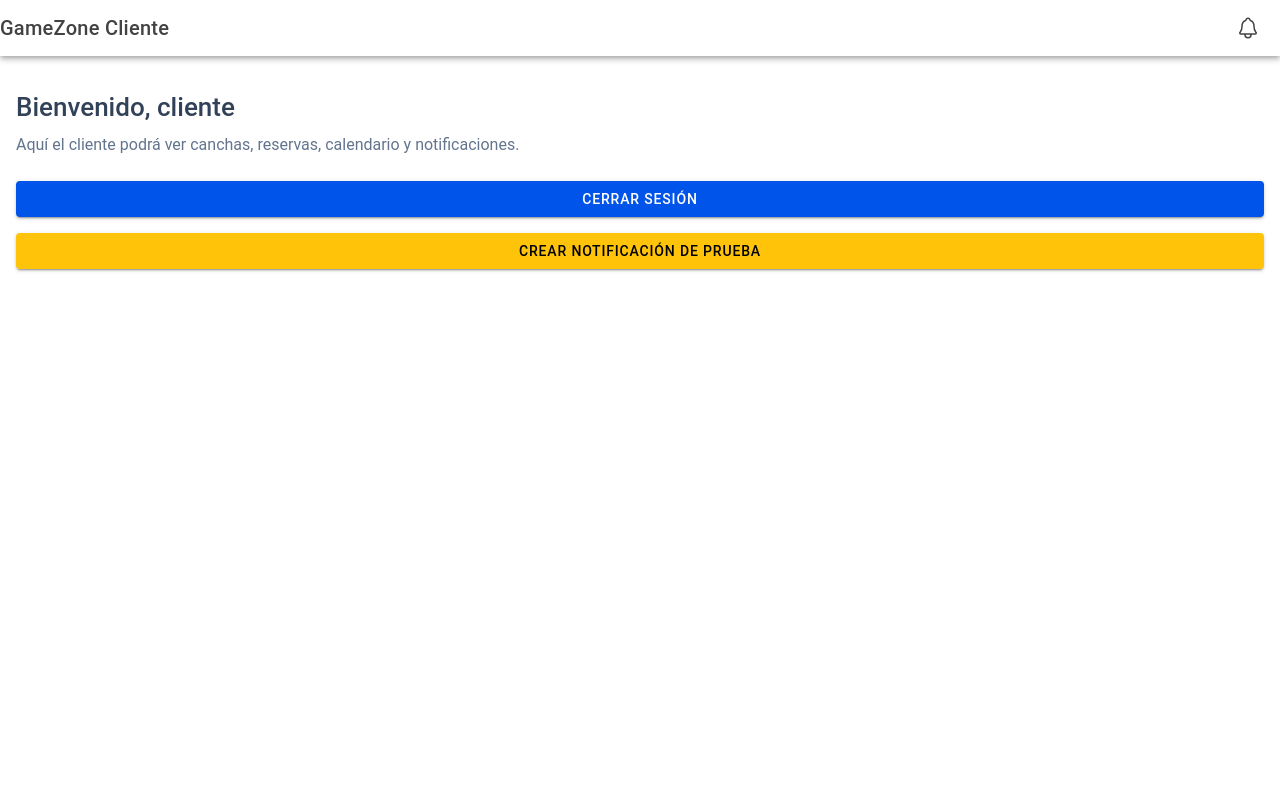
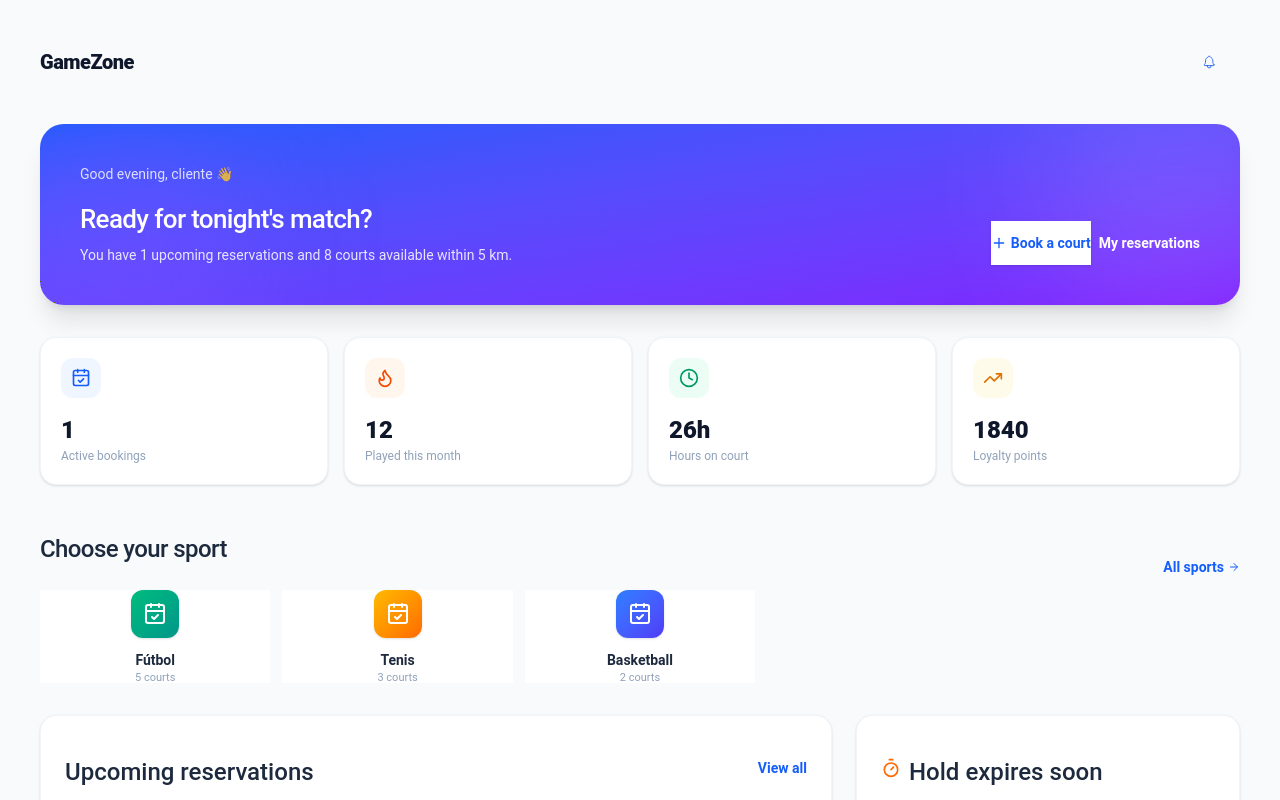
Before and after one commit to hellencc-dev/Gamezone-Reservas-Canchas, a React (Vite) app: page /client in a window 1280 px wide. Built offline with nearby package versions, Linux system fonts and the light colour scheme; no server answers; the database is empty; sample sign-in values are in the browser's storage.

Commit message:
feat: crear home del cliente
También añadé una cosa de estilos que viene de react que se llama Lucide

```diff
--- a/package.json
+++ b/package.json
@@ -24,6 +24,7 @@
     "@types/react-router-dom": "^5.3.3",
     "firebase": "^12.13.0",
     "ionicons": "^7.4.0",
+    "lucide-react": "^1.17.0",
     "react": "19.0.0",
     "react-dom": "19.0.0",
     "react-router": "^5.3.4",
--- a/src/pages/client/ClientHome.tsx
+++ b/src/pages/client/ClientHome.tsx
@@ -1,48 +1,210 @@
+import { IonContent, IonPage } from "@ionic/react";
+import { useHistory } from "react-router-dom";
+import { useAuth } from "../../hooks/useAuth";
+import { useNotifications } from "../../hooks/useNotifications";
+import NotificationBell from "../../components/shared/NotificationBell";
+
 import {
-  IonButton,
-  IonContent,
-  IonHeader,
-  IonPage,
-  IonTitle,
-  IonToolbar,
-  IonButtons,
-} from "@ionic/react";
-import { useAuth } from "../../hooks/useAuth";
-import NotificationBell from "../../components/shared/NotificationBell";
-import { useNotifications } from "../../hooks/useNotifications";
+  ArrowRight,
+  CalendarCheck,
+  Clock,
+  Flame,
+  MapPin,
+  Plus,
+  Timer,
+  TrendingUp,
+} from "lucide-react";
 
 export default function ClientHome() {
+  // 1. Conservamos la autenticación y lógica exacta de tu compañera
   const { user, logout } = useAuth();
   const { createNotification } = useNotifications();
+  const history = useHistory();
+
+  // Datos y lógica exacta del Dashboard de Lovable
+  const upcoming = [
+    {
+      id: "1",
+      courtId: "c1",
+      name: "Sintética Fútbol 5",
+      location: "Sede Principal",
+      date: "28 de Mayo",
+      start: "07:00 PM",
+      end: "08:00 PM",
+      status: "confirmed",
+      image: "https://images.unsplash.com/photo-1517649763962-0c623066013b?auto=format&fit=crop&w=150&q=80"
+    }
+  ];
+
+  const stats = [
+    { label: "Active bookings", value: upcoming.length, icon: CalendarCheck, tint: "bg-blue-50 text-blue-600" },
+    { label: "Played this month", value: 12, icon: Flame, tint: "bg-orange-50 text-orange-600" },
+    { label: "Hours on court", value: "26h", icon: Clock, tint: "bg-emerald-50 text-emerald-600" },
+    { label: "Loyalty points", value: 1840, icon: TrendingUp, tint: "bg-amber-50 text-amber-600" },
+  ];
+
+  const sports = [
+    { id: "futbol", name: "Fútbol", courts: 5, gradient: "from-emerald-500 to-teal-600" },
+    { id: "tenis", name: "Tenis", courts: 3, gradient: "from-amber-400 to-orange-500" },
+    { id: "baloncesto", name: "Basketball", courts: 2, gradient: "from-blue-500 to-indigo-600" },
+  ];
 
   return (
     <IonPage>
-      <IonHeader>
-        <IonToolbar>
-          <IonTitle>GameZone Cliente</IonTitle>
+      {/* Usamos scrollEvents para que no choque con los layouts de Ionic */}
+      <IonContent fullscreen scrollEvents={true}>
 
-          <IonButtons slot="end">
+        {/* CONTENEDOR PRINCIPAL: Aquí usamos el diseño puro de Lovable con Tailwind */}
+        <div className="space-y-8 bg-[#f8fafc] min-h-screen p-6 md:p-10 text-slate-900">
+
+          {/* BARRA SUPERIOR: Simula el Header limpio de Lovable con la campana de tu compañera */}
+          <div className="flex items-center justify-between pb-2">
+            <span className="font-extrabold tracking-tight text-xl text-slate-900">GameZone</span>
+            <div className="scale-110">
               <NotificationBell />
-          </IonButtons>
-        </IonToolbar>
-      </IonHeader>
+            </div>
+          </div>
 
-      <IonContent className="ion-padding">
-        <h1 className="text-2xl font-bold text-slate-700">
-          Bienvenido, {user?.firstName || "cliente"}
-        </h1>
+          {/* ====== Hero greeting (Copiado exacto de Lovable) ====== */}
+          <div className="rounded-3xl bg-gradient-to-br from-blue-600 to-violet-600 p-8 md:p-10 text-white shadow-xl relative overflow-hidden">
+            <div className="absolute -top-20 -right-20 h-72 w-72 rounded-full bg-white/10 blur-3xl" />
+            <div className="absolute -bottom-20 -left-20 h-72 w-72 rounded-full bg-violet-500/30 blur-3xl" />
 
-        <p className="mt-2 text-slate-500">
-          Aquí el cliente podrá ver canchas, reservas, calendario y notificaciones.
+            <div className="relative flex flex-col md:flex-row md:items-end justify-between gap-6">
+              <div>
+                {/* Saludo personalizado con la lógica de tu compañera */}
+                <div className="text-sm opacity-80">Good evening, {user?.firstName || "cliente"} 👋</div>
+                <h1 className="mt-2 text-3xl md:text-4xl font-bold tracking-tight">Ready for tonight's match?</h1>
+                <p className="mt-2 text-white/85 max-w-md text-sm">
+                  You have {upcoming.length} upcoming reservations and 8 courts available within 5 km.
                 </p>
+              </div>
+              <div className="flex gap-2 shrink-0">
+                <button
+                  onClick={() => history.push("/client/sports")}
+                  className="rounded-xl h-11 px-4 bg-white text-blue-600 font-bold text-sm shadow hover:bg-slate-50 transition flex items-center justify-center gap-1"
+                >
+                  <Plus className="h-4 w-4" /> Book a court
+                </button>
+                <button
+                  onClick={() => history.push("/client/my-reservations")}
+                  className="rounded-xl h-11 px-4 bg-transparent border border-white/30 text-white font-bold text-sm hover:bg-white/10 transition"
+                >
+                  My reservations
+                </button>
+              </div>
+            </div>
+          </div>
 
-        <IonButton className="mt-6" expand="block" onClick={logout}>
-          Cerrar sesión
-        </IonButton>
-        <IonButton
-          className="mt-4"
-          expand="block"
-          color="warning"
+          {/* ====== Stats Grid (Lovable) ====== */}
+          <div className="grid grid-cols-2 md:grid-cols-4 gap-4">
+            {stats.map((s) => (
+              <div key={s.label} className="p-5 bg-white rounded-2xl border border-slate-100 shadow-sm">
+                <div className={`h-10 w-10 rounded-xl flex items-center justify-center ${s.tint}`}>
+                  <s.icon className="h-5 w-5" />
+                </div>
+                <div className="mt-4 text-2xl font-black text-slate-900 tabular-nums">{s.value}</div>
+                <div className="text-xs text-slate-400 mt-0.5">{s.label}</div>
+              </div>
+            ))}
+          </div>
+
+          {/* ====== Sports quick pick (Lovable) ====== */}
+          <section>
+            <div className="flex items-end justify-between mb-4">
+              <h2 className="text-xl font-bold tracking-tight text-slate-800">Choose your sport</h2>
+              <button
+                onClick={() => history.push("/client/sports")}
+                className="text-sm font-bold text-blue-600 hover:underline flex items-center gap-1 transition"
+              >
+                All sports <ArrowRight className="h-3 w-3" />
+              </button>
+            </div>
+            <div className="grid grid-cols-3 md:grid-cols-5 gap-3">
+              {sports.map((s) => (
+                <button
+                  key={s.id}
+                  type="button"
+                  onClick={() => history.push(`/client/courts?sport=${s.id}`)}
+                  className="rounded-2xl border border-slate-100 bg-white p-4 hover:border-blue-500/40 hover:shadow-md transition text-center flex flex-col items-center w-full"
+                >
+                  <div className={`h-12 w-12 mx-auto rounded-xl bg-gradient-to-br ${s.gradient} flex items-center justify-center shadow-sm`}>
+                    <CalendarCheck className="h-6 w-6 text-white" />
+                  </div>
+                  <div className="mt-3 font-bold text-sm text-slate-800">{s.name}</div>
+                  <div className="text-[11px] text-slate-400 mt-0.5">{s.courts} courts</div>
+                </button>
+              ))}
+            </div>
+          </section>
+
+          {/* ====== Upcoming + Hold expires soon (Lovable) ====== */}
+          <div className="grid grid-cols-1 lg:grid-cols-3 gap-6">
+
+            {/* Upcoming reservations */}
+            <div className="lg:col-span-2 p-6 bg-white rounded-2xl border border-slate-100 shadow-sm space-y-4">
+              <div className="flex items-center justify-between">
+                <h2 className="text-xl font-bold text-slate-800">Upcoming reservations</h2>
+                <button onClick={() => history.push("/client/my-reservations")} className="text-sm font-bold text-blue-600 hover:underline">
+                  View all
+                </button>
+              </div>
+
+              {upcoming.map((r) => (
+                <div
+                  key={r.id}
+                  onClick={() => history.push(`/client/reservations/${r.id}`)}
+                  className="flex items-center gap-4 rounded-xl border border-slate-100 bg-slate-50/50 p-3 hover:border-blue-500/30 cursor-pointer transition"
+                >
+                  <div className="h-14 w-14 rounded-xl overflow-hidden shrink-0 bg-slate-200">
+                    <img src={r.image} alt="" className="h-full w-full object-cover" />
+                  </div>
+                  <div className="min-w-0 flex-1">
+                    <div className="font-bold text-slate-900 truncate">{r.name}</div>
+                    <div className="text-xs text-slate-400 flex items-center gap-1 mt-0.5">
+                      <MapPin className="h-3 w-3" /> {r.location}
+                    </div>
+                    <div className="text-xs text-slate-500 mt-1 font-semibold">
+                      {r.date} · {r.start} – {r.end}
+                    </div>
+                  </div>
+                  <span className="rounded-full px-2.5 py-1 text-[11px] font-bold bg-emerald-50 text-emerald-600 border border-emerald-100">
+                    Confirmed
+                  </span>
+                </div>
+              ))}
+            </div>
+
+            {/* Temporizador de Expiración*/}
+            <div className="p-6 bg-white rounded-2xl border border-slate-100 shadow-sm space-y-3 flex flex-col justify-between">
+              <div>
+                <div className="flex items-center gap-2">
+                  <Timer className="h-5 w-5 text-orange-500" />
+                  <h2 className="font-bold text-slate-800">Hold expires soon</h2>
+                </div>
+                <p className="text-sm text-slate-400 mt-1">Complete payment to confirm your booking.</p>
+              </div>
+
+              <div className="rounded-xl bg-orange-50 text-orange-600 p-4 text-center border border-orange-100">
+                <div className="text-xs uppercase tracking-wider font-bold opacity-80">Time remaining</div>
+                <div className="text-3xl font-black mt-1 tabular-nums">04:12</div>
+              </div>
+
+              <button
+                onClick={() => history.push("/client/my-reservations")}
+                className="w-full h-11 rounded-xl bg-slate-900 text-white font-bold text-sm hover:bg-slate-800 transition shadow-md"
+              >
+                Complete payment
+              </button>
+            </div>
+
+          </div>
+
+          {/* ====== BOTONES DE PRUEBA ====== */}
+          <div className="pt-6 border-t border-slate-100 flex flex-col sm:flex-row sm:justify-between sm:items-center gap-4">
+
+            {/* El botón de notificación de prueba exacto */}
+            <button
               onClick={() =>
                 user &&
                 createNotification({
@@ -52,9 +214,21 @@ export default function ClientHome() {
                   type: "reservation_created",
                 })
               }
+              className="px-4 py-2.5 rounded-xl bg-amber-500 hover:bg-amber-600 text-white text-sm font-bold shadow-md transition self-start"
             >
               Crear notificación de prueba
-        </IonButton>
+            </button>
+
+            {/* El botón de cerrar sesión*/}
+            <button
+              onClick={logout}
+              className="px-4 py-2 text-sm font-bold text-red-500 hover:text-red-600 hover:underline transition flex items-center gap-1 self-end"
+            >
+              Cerrar sesión
+            </button>
+          </div>
+
+        </div>
       </IonContent>
     </IonPage>
   );
```
Also changed, not shown: 1 other file (tests, documents, lock files or other folders). Lines whose indentation alone changed are shown as unchanged.
